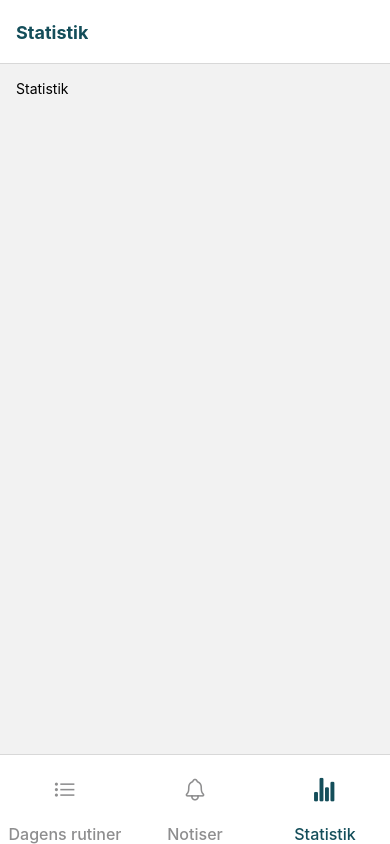
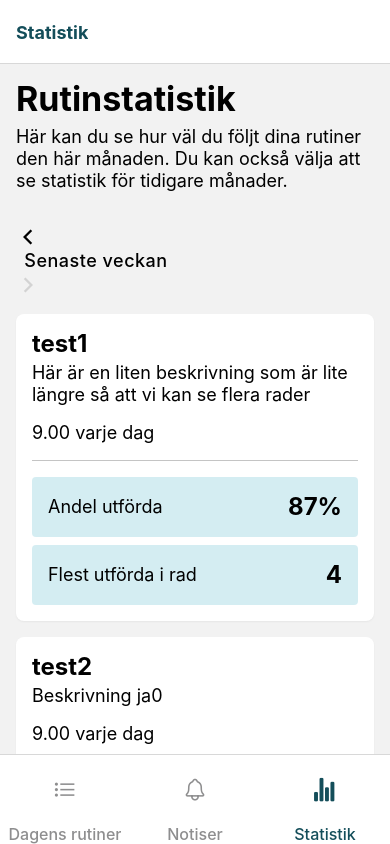
Before and after one commit to AdamMalm/Rutinskapare, a React Native app in the folder client/: screen /Statistics in a window 390 px wide. Built offline with nearby package versions, Linux system fonts and the light colour scheme.

Commit message:
WIP statistics screen

```diff
--- /dev/null
+++ b/client/components/PeriodPicker.js
@@ -0,0 +1,40 @@
+import { Text, View } from "react-native";
+import Ionicons from "@expo/vector-icons/Ionicons";
+
+const PeriodPicker = ({ active, options, setActive, ...rest }) => {
+  return (
+    <View className="flex flex-row space-x-4 mx-auto" {...rest}>
+      <Ionicons.Button
+        backgroundColor="transparent"
+        borderRadius={0}
+        className="m-0 p-0"
+        underlayColor="transparent"
+        name="ios-chevron-back"
+        size={24}
+        color={options.length - 1 <= active ? "lightgray" : "black"}
+        disabled={options.length - 1 <= active}
+        onPress={() => {
+          setActive(active + 1);
+        }}
+      />
+      <Text className="my-auto text-sm w-40 text-center font-medium color-primary100">
+        {options[active].label}
+      </Text>
+      <Ionicons.Button
+        backgroundColor="transparent"
+        borderRadius={0}
+        className="m-0 p-0"
+        underlayColor="transparent"
+        name="ios-chevron-forward"
+        size={24}
+        color={active === 0 ? "lightgray" : "black"}
+        disabled={active === 0}
+        onPress={() => {
+          setActive(active - 1);
+        }}
+      />
+    </View>
+  );
+};
+
+export default PeriodPicker;
--- /dev/null
+++ b/client/components/RoutineCards/RoutineStatisics.js
@@ -0,0 +1,35 @@
+import { Text, View } from "react-native";
+
+const Statistic = ({ value, description }) => {
+  return (
+    <View className="p-4 bg-primary60/[.2] flex flex-row justify-between rounded">
+      <Text className="text-base my-auto">{description}</Text>
+      <Text className="text-lg font-bold color-primary100">{value}</Text>
+    </View>
+  );
+};
+
+const RoutineStatisics = ({ title, description, time, frequency, ...rest }) => {
+  return (
+    <View className="bg-white p-4 rounded-lg shadow-sm" {...rest}>
+      <View className="flex flex-column space-y-4">
+        <View>
+          <Text className="text-lg font-bold color-primary100">{title}</Text>
+          {description && <Text className="text-base mt-1">{description}</Text>}
+        </View>
+        <Text className="text-base my-auto">{`${time} ${frequency}`}</Text>
+        <View className="border-b border-gray" />
+        <View className="flex flex-column space-y-2">
+          <View>
+            <Statistic value={"87%"} description="Andel utförda" />
+          </View>
+          <View>
+            <Statistic value={"4"} description="Flest utförda i rad" />
+          </View>
+        </View>
+      </View>
+    </View>
+  );
+};
+
+export default RoutineStatisics;
--- /dev/null
+++ b/client/components/RoutineCards/RoutineStatisticsList.js
@@ -0,0 +1,20 @@
+import { View } from "react-native";
+import RoutineStatisics from "./RoutineStatisics";
+
+const RoutineStatisticsList = ({ routineStatisics }) => {
+  return (
+    <View className="flex flex-column space-y-4">
+      {routineStatisics.map((routineStatisic) => (
+        <RoutineStatisics
+          key={routineStatisic.id}
+          title={routineStatisic.title}
+          description={routineStatisic.description}
+          time={routineStatisic.time}
+          frequency={routineStatisic.frequency}
+        />
+      ))}
+    </View>
+  );
+};
+
+export default RoutineStatisticsList;
--- a/client/screens/StatisticsScreen.js
+++ b/client/screens/StatisticsScreen.js
@@ -1,10 +1,57 @@
+import { useState } from "react";
 import { Text } from "react-native";
 import Container from "../components/Container";
+import PeriodPicker from "../components/PeriodPicker";
+import RoutineStatisticsList from "../components/RoutineCards/RoutineStatisticsList";
+
+const routineStatisics = [
+  {
+    id: 1,
+    title: "test1",
+    description:
+      "Här är en liten beskrivning som är lite längre så att vi kan se flera rader",
+    time: "9.00",
+    frequency: "varje dag",
+  },
+  {
+    id: 2,
+    title: "test2",
+    description: "Beskrivning ja0",
+    time: "9.00",
+    frequency: "varje dag",
+  },
+  {
+    id: 3,
+    title: "test3",
+    time: "9.00",
+    frequency: "tisdag, onsdag, fredag",
+  },
+];
+
+const options = [
+  { label: "Senaste veckan" },
+  { label: "Senaste månaden" },
+  { label: "Senaste året" },
+];
 
 const StatisticsScreen = () => {
+  const [active, setActive] = useState(0);
   return (
     <Container>
-      <Text>Statistik</Text>
+      <Text className="text-xl font-bold color-primary100 mb-2">
+        Rutinstatistik
+      </Text>
+      <Text className="text-base mb-8">
+        Här kan du se hur väl du följt dina rutiner den här månaden. Du kan
+        också välja att se statistik för tidigare månader.
+      </Text>
+      <PeriodPicker
+        className="mb-4"
+        options={options}
+        active={active}
+        setActive={setActive}
+      />
+      <RoutineStatisticsList routineStatisics={routineStatisics} />
     </Container>
   );
 };
```
